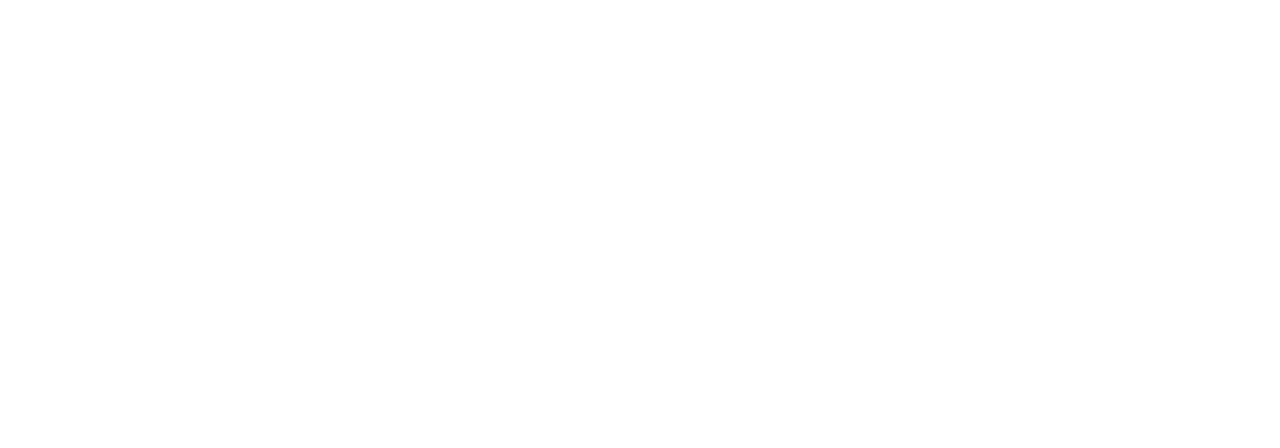
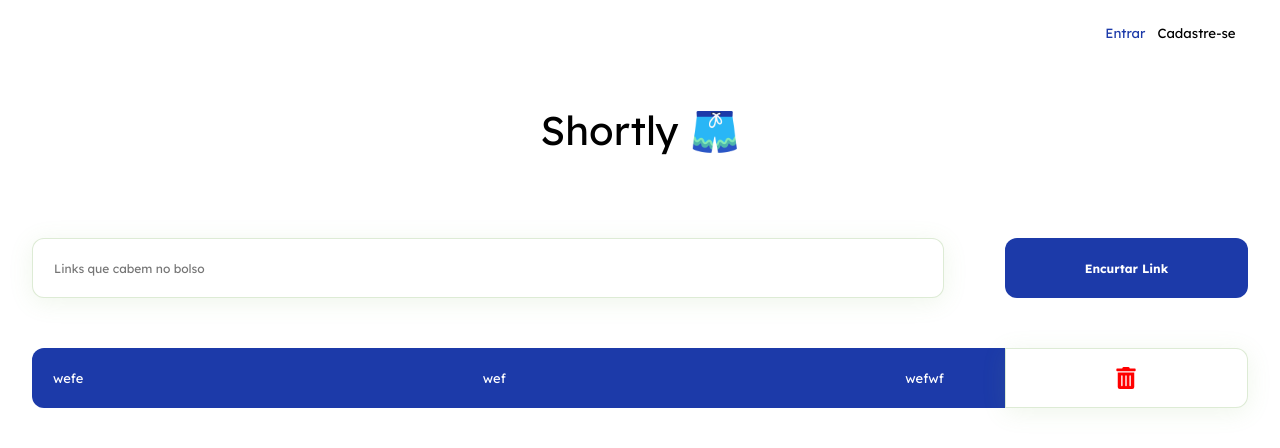
Before and after one commit to isabellexvr/projeto17-shortly-front, a React (Create React App) app: page /me in a window 1280 px wide. Before the commit this address had no page. Shown: the top 448 px of the page. Built offline with nearby package versions, Linux system fonts and the light colour scheme.

Commit message:
style: homepage; docs: add react-icons lib

```diff
--- a/package.json
+++ b/package.json
@@ -9,6 +9,7 @@
     "axios": "^1.1.2",
     "react": "^18.2.0",
     "react-dom": "^18.2.0",
+    "react-icons": "^4.7.1",
     "react-router-dom": "^6.4.2",
     "react-scripts": "5.0.1",
     "react-spinners": "^0.13.7",
--- a/src/App.js
+++ b/src/App.js
@@ -4,6 +4,7 @@
 import RegisterPage from "./components/RegisterPage";
 import LoginPage from "./components/LoginPage";
 import UserInfoProvider from "./contexts/UserInfo";
+import HomePage from "./components/HomePage";
 
 function App() {
   return (
@@ -14,6 +15,7 @@
           <Route path="/" element={<RankingPage />} />
           <Route path="/sign-up" element={<RegisterPage />} />
           <Route path="/sign-in" element={<LoginPage />} />
+          <Route path="/me" element={<HomePage />} />
         </Routes>
       </BrowserRouter>
     </UserInfoProvider>
--- /dev/null
+++ b/src/components/HomePage.js
@@ -0,0 +1,132 @@
+import styled from "styled-components";
+import Header from "../constants/Header";
+import { useUserInfo } from "../contexts/UserInfo";
+import { useNavigate } from "react-router-dom";
+import { FaTrashAlt } from "react-icons/fa";
+
+export default function HomePage() {
+  const navigate = useNavigate();
+
+  /*   const isLogged = localStorage.getItem("data");
+  if (!isLogged) {
+    alert(`Você não está logado.`);
+    navigate("/");
+    return;
+  } */
+  return (
+    <>
+      <Header />
+      <PageStyle>
+        <ShortenUrlForm>
+          <UrlInput placeholder="Links que cabem no bolso" name="url" />
+          <UrlSumitButton>Encurtar Link</UrlSumitButton>
+        </ShortenUrlForm>
+        <UrlsContainer>
+          <UrlStyle>
+            <UrlInfo>
+              <OriginalUrl>wefe</OriginalUrl>
+              <ShortenedUrl>wef</ShortenedUrl>
+              <VisitCount>wefwf</VisitCount>
+            </UrlInfo>
+            <DeleteButton>{<FaTrashAlt />}</DeleteButton>
+          </UrlStyle>
+        </UrlsContainer>
+      </PageStyle>
+    </>
+  );
+}
+
+const PageStyle = styled.div`
+  width: 95%;
+  margin: 0 auto;
+  margin-top: 9vh;
+  display: flex;
+  flex-direction: column;
+  align-items: center;
+`;
+
+const ShortenUrlForm = styled.form`
+  width: 100%;
+  display: flex;
+  justify-content: space-between;
+`;
+
+const UrlInput = styled.input`
+  width: 75%;
+  height: 60px;
+  background: #ffffff;
+  border: 1px solid rgba(120, 177, 89, 0.25);
+  box-shadow: 0px 4px 24px rgba(120, 177, 89, 0.12);
+  border-radius: 12px;
+  padding: 21px;
+  box-sizing: border-box;
+  ::placeholder {
+    font-size: 12px;
+  }
+`;
+
+const UrlSumitButton = styled.button`
+  width: 20%;
+  display: flex;
+  justify-content: center;
+  align-items: center;
+  height: 60px;
+  border-radius: 12px;
+  background-color: #1c3aa9;
+  color: white;
+  border: none;
+  font-size: 12px;
+  cursor: pointer;
+  font-weight: 700;
+`;
+
+const UrlsContainer = styled.div`
+  margin-top: 50px;
+  width: 100%;
+`;
+
+const UrlStyle = styled.div`
+  display: flex;
+  width: 100%;
+`;
+
+const UrlInfo = styled.div`
+  background-color: #1c3aa9;
+  height: 60px;
+  width: 80%;
+  border-radius: 12px 0px 0px 12px;
+  padding: 21px;
+  box-sizing: border-box;
+  display: flex;
+  justify-content: space-between;
+  align-items: center;
+  font-family: "Lexend Deca", sans-serif;
+  font-size: 13px;
+  color: white;
+`;
+
+const DeleteButton = styled.div`
+  border-radius: 0px 12px 12px 0px;
+  width: 20%;
+  background: #ffffff;
+  box-shadow: 0px 4px 24px rgba(120, 177, 89, 0.12);
+  border-radius: 0px 12px 12px 0px;
+  border: 1px solid rgba(120, 177, 89, 0.25);
+  padding: 21px;
+  box-sizing: border-box;
+  height: 60px;
+  display: flex;
+  justify-content: center;
+  align-items: center;
+  cursor: pointer;
+  > svg {
+    color: red;
+    font-size: 22px;
+  }
+`;
+
+const OriginalUrl = styled.h2``;
+const ShortenedUrl = styled.h2``;
+const VisitCount = styled.h2`
+  margin-right: 40px;
+`;
```
Also changed, not shown: 1 other file (tests, documents, lock files or other folders).
